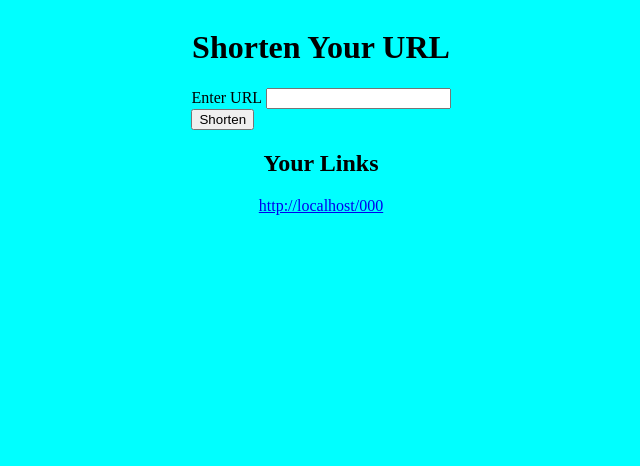
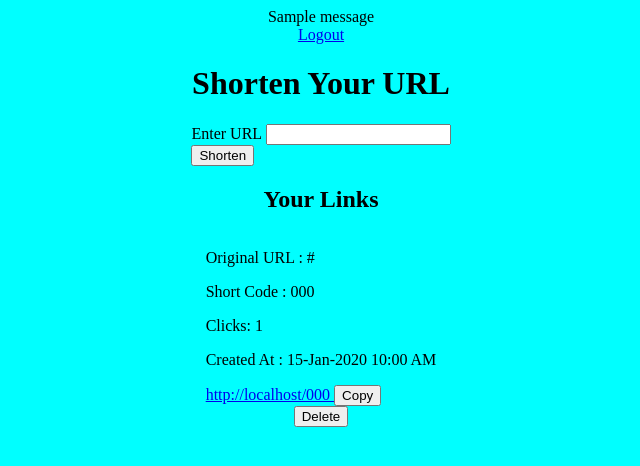
Before and after one commit to zaryabdar/URL-Shortener, a Flask app: page / in a window 1280 px wide. Shown: the top 466 px of the page, without its empty margins (319-959 px from the left). Run offline with Flask 3, Linux system fonts and the light colour scheme; a user stored in the database is signed in; tables that the repository leaves empty hold one stand-in row (values such as "Sample post"); one stand-in notice (Sample message) is shown.

Commit message:
Complete Working of Url shortener, Updating click count and displaying them

```diff
--- a/models.py
+++ b/models.py
@@ -21,7 +21,7 @@ class Link(db.Model):
     id = db.Column(db.Integer, primary_key = True)
     original_url = db.Column(db.String(200), unique =True, nullable = False)
     short_code = db.Column(db.String(100), nullable = False)
-    created_at = db.Column(db.DateTime, default = datetime.utcnow)
+    created_at = db.Column(db.DateTime, default = datetime.now)
     click_count = db.Column(db.Integer, default = 0)
 
     user_id = db.Column(db.Integer, db.ForeignKey("users.id"), nullable = False )
--- a/routes/main.py
+++ b/routes/main.py
@@ -1,4 +1,4 @@
-from flask import Blueprint, render_template, redirect, url_for
+from flask import Blueprint, render_template, redirect, url_for, flash
 from flask_login import login_required, current_user
 from forms import UrlForm
 from models import Link
@@ -20,7 +20,12 @@ def dashboard():
 
     if form.validate_on_submit():
         original_url = form.original_url.data
-        short_code = generate_short_code()
+        while True:
+            short_code = generate_short_code()
+            exists = Link.query.filter_by(short_code = short_code).first()
+            if not exists:
+                break
+
         link = Link(
             original_url =original_url,
             short_code = short_code,
@@ -28,6 +33,7 @@ def dashboard():
         )
         db.session.add(link)
         db.session.commit()
+        flash("URL shortened successfully!", "success")
 
         return redirect(url_for("main.dashboard"))
 
@@ -40,6 +46,20 @@ def dashboard():
 def redirect_to_url(short_code):
     link = Link.query.filter_by(short_code = short_code).first()
     if link:
+        link.click_count+=1
+        db.session.commit()
         return redirect(link.original_url)
+    flash("Something went wrong.", "danger")
+    return "Short URL Not Found",404
 
-    return "Short URL Not Found",404
+@main.route("/delete/<int:link_id>",methods = ["POST"])
+@login_required
+def delete_url(link_id):
+    link = Link.query.filter_by(
+    id=link_id,
+    user_id=current_user.id
+    ).first()
+    db.session.delete(link)
+    db.session.commit()
+    flash("URL deleted successfully!", "success")
+    return redirect(url_for("main.dashboard"))
--- a/templates/base.html
+++ b/templates/base.html
@@ -1,14 +1,29 @@
 <!DOCTYPE html>
 <html lang="en">
+
 <head>
     <meta charset="UTF-8">
     <meta name="viewport" content="width=device-width, initial-scale=1.0">
     <title>URL SHORTNER</title>
     <link rel="stylesheet" href="static\styles\style.css">
 </head>
+
 <body>
+    {% with messages = get_flashed_messages(with_categories=True) %}
+    {% if messages %}
+
+    {% for category, message in messages %}
+     <div class="{{ category }}">
+                {{ message }}
+            </div>
+
+    {% endfor %}
+
+    {% endif %}
+    {% endwith %}
     {% block body %}
 
     {% endblock body %}
 </body>
+
 </html>
--- a/templates/dashboard.html
+++ b/templates/dashboard.html
@@ -1,24 +1,52 @@
-{% extends 'base.html' %}
-{% block body %}
+{% extends 'base.html' %} {% block body %}
+
+<a href="{{url_for('auth.logout')}}"> Logout</a>
 
 <h1>Shorten Your URL</h1>
 <form method="POST">
   {{form.hidden_tag()}}
-        <div>
-            {{form.original_url.label}}
-            {{form.original_url()}}
-        </div>
-        <div>
-            {{form.submit()}}
-        </div>
+  <div>{{form.original_url.label}} {{form.original_url()}}</div>
+  <div>{{form.submit()}}</div>
 </form>
 
 <h2>Your Links</h2>
 {% for link in links %}
 <div>
-        <a href="{{ url_for('main.redirect_to_url', short_code=link.short_code, _external=True) }}">
-        {{ url_for('main.redirect_to_url', short_code=link.short_code, _external=True) }}
+  <p>Original URL : {{ link.original_url }}</p>
+  <p>Short Code : {{ link.short_code }}</p>
+  <p>Clicks: {{ link.click_count }}</p>
+  <p>
+   Created At : {{ link.created_at.strftime("%d-%b-%Y %I:%M %p") }}
+    </p>
+
+  <a
+    id="url{{ link.id }}" href="{{ url_for('main.redirect_to_url', short_code=link.short_code, _external=True) }}"
+  >
+    {{ url_for('main.redirect_to_url', short_code=link.short_code,
+    _external=True) }}
   </a>
+  <button type="button" onclick="copylink('url{{link.id}}',this)">
+    Copy
+  </button>
 </div>
+<form method="POST" action="{{url_for('main.delete_url',link_id=link.id)}}">
+  <div>
+    <button type="submit">Delete</button>
+  </div>
+</form>
 {% endfor %}
+<script>
+  function copylink(id, button) {
+    const link = document.getElementById(id);
+
+    navigator.clipboard.writeText(link.href);
+
+    button.textContent  = "Copied ";
+
+    setTimeout(() => {
+      button.textContent  = "Copy";
+    }, 2000);
+  }
+</script>
+
 {% endblock body %}
```
Also changed, not shown: routes/auth.py (+8 -4 lines). Lines whose indentation alone changed are shown as unchanged.
